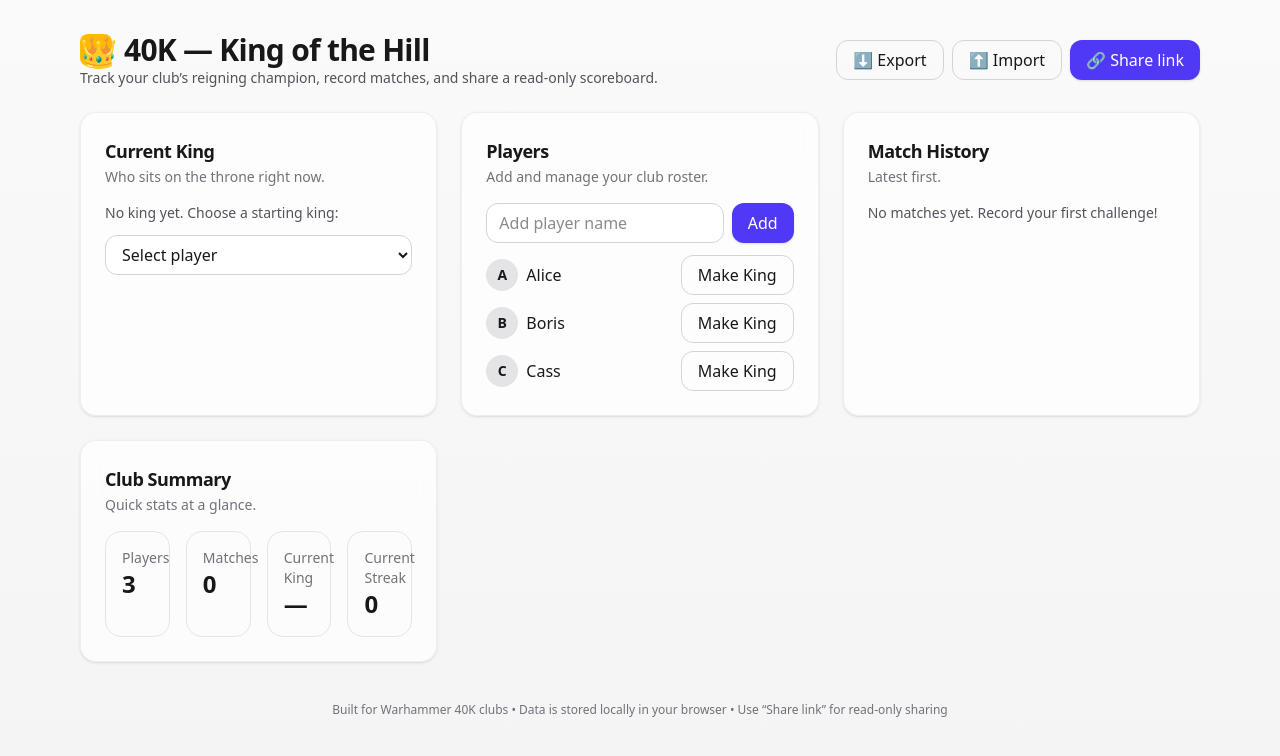
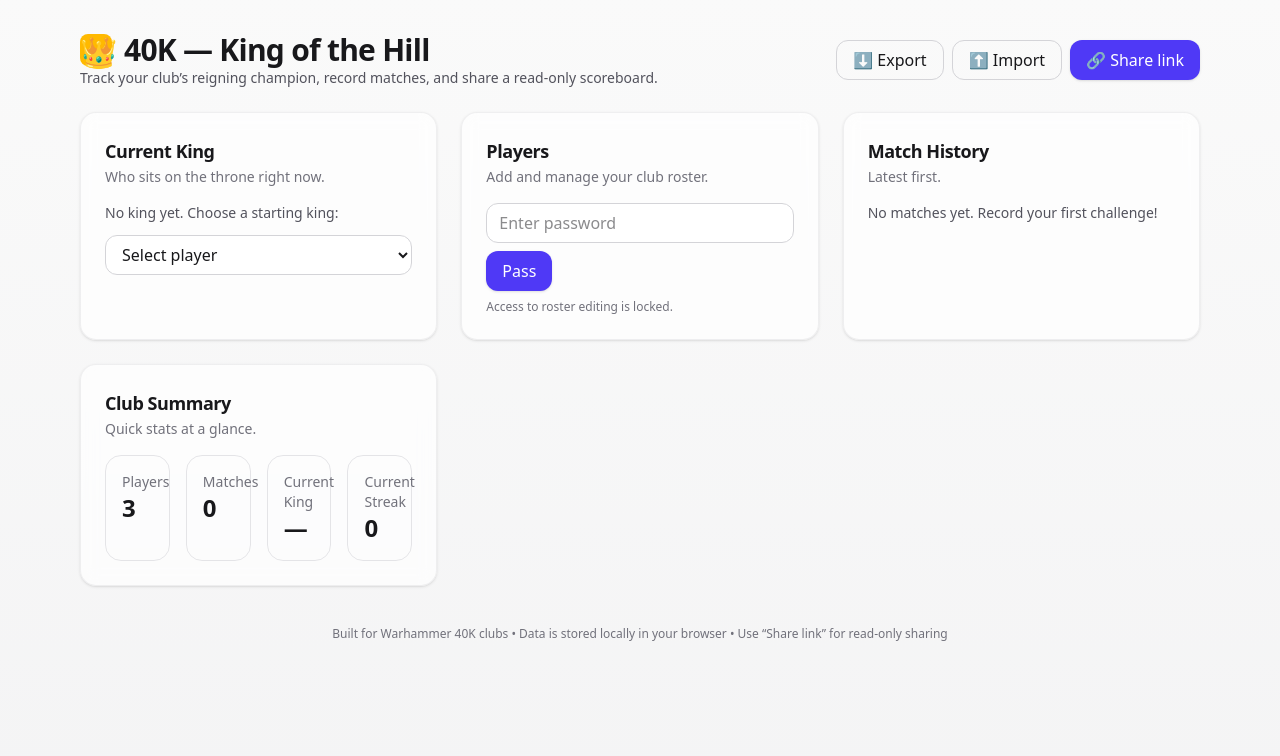
Before and after one commit to GaiGaal/WKKOTH, a React (Vite) app: page / in a window 1280 px wide. Shown: the top 756 px of the page. Built offline with nearby package versions, Linux system fonts and the light colour scheme; the HTML template or start-up script is replaced by a standard one.

Commit message:
Add Password for player addition

```diff
--- a/src/App.jsx
+++ b/src/App.jsx
@@ -1,7 +1,8 @@
 import React, { useEffect, useMemo, useRef, useState } from "react";
 
-// --- Local storage key ---
+// --- Local storage keys ---
 const LS_KEY = "koth40k_state_v1";
+const UNLOCK_LS_KEY = "koth40k_players_unlocked_v1";
 
 // --- Utils ---
 const uid = () => Math.random().toString(36).slice(2, 10);
@@ -139,7 +140,9 @@
       </td>
       <td className="py-2 text-sm">{winner?.name}</td>
       <td className="py-2 text-sm">{loser?.name}</td>
-      <td className="py-2 text-sm max-w-[250px] truncate" title={match.notes}>{match.notes || "—"}</td>
+      <td className="py-2 text-sm max-w-[250px] truncate" title={match.notes}>
+        {match.notes || "—"}
+      </td>
       <td className="py-2 text-right">
         <button
           className="text-sm text-red-600 hover:text-red-700"
@@ -161,6 +164,10 @@
   const [winner, setWinner] = useState("king"); // "king" or "opponent"
   const fileRef = useRef(null);
 
+  // --- Players gate state ---
+  const [showPlayers, setShowPlayers] = useState(false);
+  const [passwordInput, setPasswordInput] = useState("");
+
   // Load from URL (shared) or localStorage
   useEffect(() => {
     const shared = decodeShare(window.location.hash);
@@ -170,8 +177,14 @@
     }
     const saved = localStorage.getItem(LS_KEY);
     if (saved) {
-      try { setState(JSON.parse(saved)); } catch {}
+      try {
+        setState(JSON.parse(saved));
+      } catch {}
     }
+
+    // Restore unlock state
+    const unlocked = localStorage.getItem(UNLOCK_LS_KEY);
+    if (unlocked === "true") setShowPlayers(true);
   }, []);
 
   // Persist to localStorage on change
@@ -180,7 +193,10 @@
   }, [state]);
 
   const players = state.players;
-  const king = useMemo(() => players.find((p) => p.id === state.kingId) || null, [players, state.kingId]);
+  const king = useMemo(
+    () => players.find((p) => p.id === state.kingId) || null,
+    [players, state.kingId]
+  );
 
   const addPlayer = () => {
     const name = newPlayer.trim();
@@ -189,14 +205,21 @@
     setNewPlayer("");
   };
 
-  const removeMatch = (id) => setState((s) => ({ ...s, history: s.history.filter((m) => m.id !== id) }));
+  const removeMatch = (id) =>
+    setState((s) => ({ ...s, history: s.history.filter((m) => m.id !== id) }));
 
   const recordMatch = () => {
     if (!state.kingId || !opponentId) return;
     const kingId = state.kingId;
     const winnerId = winner === "king" ? kingId : opponentId;
     const loserId = winner === "king" ? opponentId : kingId;
-    const match = { id: uid(), date: nowISO(), winnerId, loserId, notes: notes.trim() };
+    const match = {
+      id: uid(),
+      date: nowISO(),
+      winnerId,
+      loserId,
+      notes: notes.trim(),
+    };
 
     setState((s) => ({
       ...s,
@@ -209,9 +232,12 @@
     setOpponentId("");
   };
 
-  const setInitialKing = (pid) => setState((s) => ({ ...s, kingId: pid }));
+  const setInitialKing = (pid) =>
+    setState((s) => ({ ...s, kingId: pid }));
 
-  const exportJSON = () => download("koth40k.json", JSON.stringify(state, null, 2));
+  const exportJSON = () =>
+    download("koth40k.json", JSON.stringify(state, null, 2));
+
   const importJSON = (file) => {
     const reader = new FileReader();
     reader.onload = (e) => {
@@ -227,7 +253,9 @@
 
   const shareLink = () => {
     const url = encodeShare(state);
-    navigator.clipboard.writeText(url).then(() => alert("Read-only link copied to clipboard!"));
+    navigator.clipboard
+      .writeText(url)
+      .then(() => alert("Read-only link copied to clipboard!"));
   };
 
   const kingStreak = useMemo(() => {
@@ -240,21 +268,52 @@
     return streak;
   }, [state.history, state.kingId]);
 
+  // --- Unlock / Lock handlers ---
+  const unlockPlayers = () => {
+    const PASSWORD = "secret123"; // <- change this
+    if (passwordInput === PASSWORD) {
+      setShowPlayers(true);
+      localStorage.setItem(UNLOCK_LS_KEY, "true"); // persist unlock
+    } else {
+      alert("Wrong password");
+    }
+    setPasswordInput("");
+  };
+
+  const lockPlayers = () => {
+    setShowPlayers(false);
+    localStorage.removeItem(UNLOCK_LS_KEY);
+  };
+
   return (
     <div className="min-h-screen bg-gradient-to-b from-zinc-50 to-zinc-100 dark:from-zinc-950 dark:to-zinc-900 text-zinc-900 dark:text-zinc-50">
       <div className="max-w-6xl mx-auto px-4 py-8 space-y-6">
         <header className="flex flex-col md:flex-row md:items-center md:justify-between gap-4">
           <div>
             <h1 className="text-2xl md:text-3xl font-bold tracking-tight flex items-center gap-3">
-              <span className="inline-block w-8 h-8 rounded-lg bg-amber-400 text-amber-950 font-black grid place-items-center">👑</span>
+              <span className="inline-block w-8 h-8 rounded-lg bg-amber-400 text-amber-950 font-black grid place-items-center">
+                👑
+              </span>
               40K — King of the Hill
             </h1>
-            <p className="text-sm text-zinc-600 dark:text-zinc-400">Track your club’s reigning champion, record matches, and share a read‑only scoreboard.</p>
+            <p className="text-sm text-zinc-600 dark:text-zinc-400">
+              Track your club’s reigning champion, record matches, and share a read-only scoreboard.
+            </p>
           </div>
           <div className="flex flex-wrap gap-2">
             <OutlineButton onClick={exportJSON}>⬇️ Export</OutlineButton>
-            <OutlineButton onClick={() => fileRef.current?.click()}>⬆️ Import</OutlineButton>
-            <input ref={fileRef} type="file" accept="application/json" className="hidden" onChange={(e) => e.target.files?.[0] && importJSON(e.target.files[0])} />
+            <OutlineButton onClick={() => fileRef.current?.click()}>
+              ⬆️ Import
+            </OutlineButton>
+            <input
+              ref={fileRef}
+              type="file"
+              accept="application/json"
+              className="hidden"
+              onChange={(e) =>
+                e.target.files?.[0] && importJSON(e.target.files[0])
+              }
+            />
             <PrimaryButton onClick={shareLink}>🔗 Share link</PrimaryButton>
           </div>
         </header>
@@ -264,15 +323,21 @@
           <Section title="Current King" subtitle="Who sits on the throne right now.">
             {!king ? (
               <div className="space-y-3">
-                <p className="text-sm text-zinc-600 dark:text-zinc-400">No king yet. Choose a starting king:</p>
+                <p className="text-sm text-zinc-600 dark:text-zinc-400">
+                  No king yet. Choose a starting king:
+                </p>
                 <select
                   className="h-10 w-full rounded-xl border border-zinc-300 dark:border-zinc-700 bg-white dark:bg-zinc-900 px-3"
                   onChange={(e) => setInitialKing(e.target.value)}
                   defaultValue=""
                 >
-                  <option value="" disabled>Select player</option>
+                  <option value="" disabled>
+                    Select player
+                  </option>
                   {players.map((p) => (
-                    <option key={p.id} value={p.id}>{p.name}</option>
+                    <option key={p.id} value={p.id}>
+                      {p.name}
+                    </option>
                   ))}
                 </select>
               </div>
@@ -292,21 +357,35 @@
                       onChange={(e) => setOpponentId(e.target.value)}
                     >
                       <option value="">Select challenger</option>
-                      {players.filter((p) => p.id !== state.kingId).map((p) => (
-                        <option key={p.id} value={p.id}>{p.name}</option>
+                      {players
+                        .filter((p) => p.id !== state.kingId)
+                        .map((p) => (
+                          <option key={p.id} value={p.id}>
+                            {p.name}
+                          </option>
                         ))}
                     </select>
-                    <PrimaryButton onClick={recordMatch} disabled={!opponentId}>Record</PrimaryButton>
+                    <PrimaryButton onClick={recordMatch} disabled={!opponentId}>
+                      Record
+                    </PrimaryButton>
                   </div>
                   <div className="grid grid-cols-2 gap-2 mt-2">
                     <button
-                      className={`h-10 rounded-xl border ${winner === "king" ? "bg-indigo-600 text-white border-indigo-600" : "border-zinc-300 dark:border-zinc-700"}`}
+                      className={`h-10 rounded-xl border ${
+                        winner === "king"
+                          ? "bg-indigo-600 text-white border-indigo-600"
+                          : "border-zinc-300 dark:border-zinc-700"
+                      }`}
                       onClick={() => setWinner("king")}
                     >
                       Winner: {king?.name}
                     </button>
                     <button
-                      className={`h-10 rounded-xl border ${winner === "opponent" ? "bg-indigo-600 text-white border-indigo-600" : "border-zinc-300 dark:border-zinc-700"}`}
+                      className={`h-10 rounded-xl border ${
+                        winner === "opponent"
+                          ? "bg-indigo-600 text-white border-indigo-600"
+                          : "border-zinc-300 dark:border-zinc-700"
+                      }`}
                       onClick={() => setWinner("opponent")}
                       disabled={!opponentId}
                     >
@@ -324,8 +403,29 @@
             )}
           </Section>
 
-          {/* Players */}
+          {/* Players (password-gated) */}
           <Section title="Players" subtitle="Add and manage your club roster.">
+            {!showPlayers ? (
+              <div className="space-y-2">
+                <TextInput
+                  type="password"
+                  placeholder="Enter password"
+                  value={passwordInput}
+                  onChange={(e) => setPasswordInput(e.target.value)}
+                  onKeyDown={(e) => e.key === "Enter" && unlockPlayers()}
+                />
+                <PrimaryButton onClick={unlockPlayers}>Pass</PrimaryButton>
+                <p className="text-xs text-zinc-500">
+                  Access to roster editing is locked.
+                </p>
+              </div>
+            ) : (
+              <>
+                <div className="flex items-center justify-between mb-3">
+                  <Pill>🔓 Unlocked</Pill>
+                  <OutlineButton onClick={lockPlayers}>Lock</OutlineButton>
+                </div>
+
                 <div className="flex gap-2 mb-3">
                   <TextInput
                     placeholder="Add player name"
@@ -340,17 +440,23 @@
                     <li key={p.id} className="flex items-center justify-between">
                       <PlayerPill name={p.name} />
                       {state.kingId !== p.id && (
-                    <OutlineButton onClick={() => setInitialKing(p.id)}>Make King</OutlineButton>
+                        <OutlineButton onClick={() => setInitialKing(p.id)}>
+                          Make King
+                        </OutlineButton>
                       )}
                     </li>
                   ))}
                 </ul>
+              </>
+            )}
           </Section>
 
           {/* Match History */}
           <Section title="Match History" subtitle="Latest first.">
             {state.history.length === 0 ? (
-              <p className="text-sm text-zinc-600 dark:text-zinc-400">No matches yet. Record your first challenge!</p>
+              <p className="text-sm text-zinc-600 dark:text-zinc-400">
+                No matches yet. Record your first challenge!
+              </p>
             ) : (
               <div className="overflow-auto">
                 <table className="w-full text-left text-sm">
@@ -365,7 +471,12 @@
                   </thead>
                   <tbody>
                     {state.history.map((m) => (
-                      <HistoryRow key={m.id} match={m} players={players} onDelete={removeMatch} />
+                      <HistoryRow
+                        key={m.id}
+                        match={m}
+                        players={players}
+                        onDelete={removeMatch}
+                      />
                     ))}
                   </tbody>
                 </table>
@@ -374,7 +485,7 @@
           </Section>
 
           {/* Summary */}
-          <Section title="Club Summary" subtitle="Quick stats at a glance." >
+          <Section title="Club Summary" subtitle="Quick stats at a glance.">
             <div className="grid grid-cols-2 md:grid-cols-4 gap-4">
               <Stat title="Players" value={players.length} />
               <Stat title="Matches" value={state.history.length} />
@@ -385,7 +496,7 @@
         </div>
 
         <footer className="text-center text-xs text-zinc-500 pt-4">
-          Built for Warhammer 40K clubs • Data is stored locally in your browser • Use “Share link” for read‑only sharing
+          Built for Warhammer 40K clubs • Data is stored locally in your browser • Use “Share link” for read-only sharing
         </footer>
       </div>
     </div>
```
Lines whose indentation alone changed are shown as unchanged.
